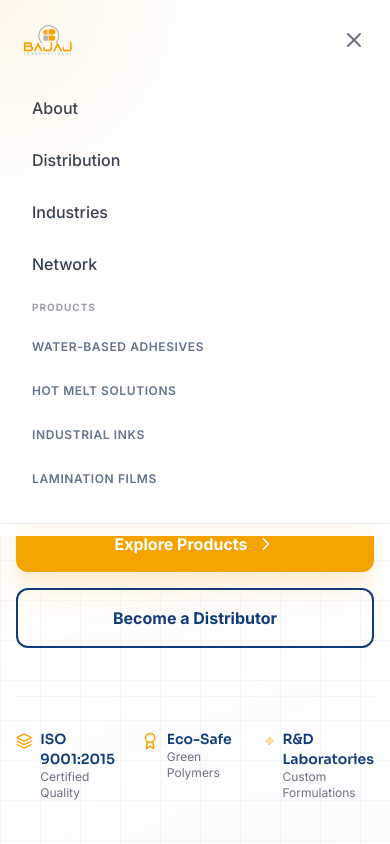
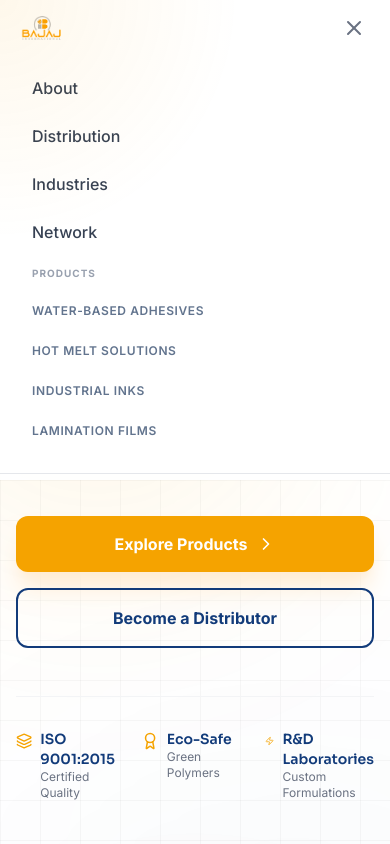
Before and after one commit to krishtechh/bajaj, a React (Vite) app: page / in a window 390 px wide. Both pictures are taken after a click on the button 354 px from the left and 40 px from the top of the page. Shown: the top 844 px of the page. Built offline with nearby package versions, Linux system fonts and the light colour scheme; a web font is replaced by a local one.

Commit message:
feat: category visual upgrades, smooth scroll optimization, and local image paths mobile view

```diff
--- a/src/components/Navbar.tsx
+++ b/src/components/Navbar.tsx
@@ -39,14 +39,14 @@ export default function Navbar({ onScrollTo, activeSection, selectedCategoryId,
         initial={{ y: -100 }}
         animate={{ y: 0 }}
         transition={{ duration: 0.5, ease: 'easeOut' }}
-        className={`fixed top-0 left-0 w-full z-50 transition-all duration-300 py-3 sm:py-3.5 ${
+        className={`fixed top-0 left-0 w-full z-50 transition-[background-color,border-color,box-shadow,padding] duration-300 py-1.5 sm:py-3.5 ${
           isScrolled
-            ? 'bg-white/70 backdrop-blur-lg shadow-sm border-b border-gray-200/50'
+            ? 'bg-white/75 backdrop-blur-lg shadow-sm border-b border-gray-200/50'
             : 'bg-white/95 backdrop-blur-md'
         }`}
       >
         <div className="max-w-7xl mx-auto px-4 sm:px-6 lg:px-8">
-          <div className="flex items-center justify-between h-14">
+          <div className="flex items-center justify-between h-11 sm:h-14">
             {/* Logo area */}
             <div
               className="flex items-center space-x-3 cursor-pointer group"
@@ -56,7 +56,7 @@ export default function Navbar({ onScrollTo, activeSection, selectedCategoryId,
               <img
                 src="/images/logo.png"
                 alt="Bajaj International Logo"
-                className="h-10 sm:h-12 w-auto object-contain transition-transform duration-300 group-hover:scale-[1.03]"
+                className="h-8 sm:h-11 w-auto object-contain transition-transform duration-300 group-hover:scale-[1.03]"
                 referrerPolicy="no-referrer"
               />
             </div>
@@ -163,7 +163,7 @@ export default function Navbar({ onScrollTo, activeSection, selectedCategoryId,
                             setSelectedCategoryId(link.id);
                             window.scrollTo({ top: 0, behavior: 'instant' as ScrollBehavior });
                           }}
-                          className={`block w-full text-left px-4 py-3 font-sans text-xs uppercase tracking-wider transition-all duration-200 ${
+                          className={`block w-full text-left px-4 py-2.5 font-sans text-xs uppercase tracking-wider transition-all duration-200 ${
                             selectedCategoryId === link.id
                               ? 'bg-amber-50 text-brand-orange font-bold border-l-4 border-brand-orange pl-3'
                               : 'text-slate-500 hover:bg-gray-50 hover:text-brand-navy font-semibold pl-4'
@@ -179,7 +179,7 @@ export default function Navbar({ onScrollTo, activeSection, selectedCategoryId,
                             setSelectedCategoryId(null);
                             onScrollTo(link.id);
                           }}
-                          className={`block w-full text-left px-4 py-3 font-sans font-medium text-base transition-all duration-200 ${
+                          className={`block w-full text-left px-4 py-2.5 font-sans font-medium text-base transition-all duration-200 ${
                             !selectedCategoryId && activeSection === link.id
                               ? 'bg-slate-50 text-brand-navy font-bold border-l-4 border-brand-navy pl-3'
                               : 'text-gray-700 hover:bg-gray-50 hover:text-brand-orange pl-4'
```
